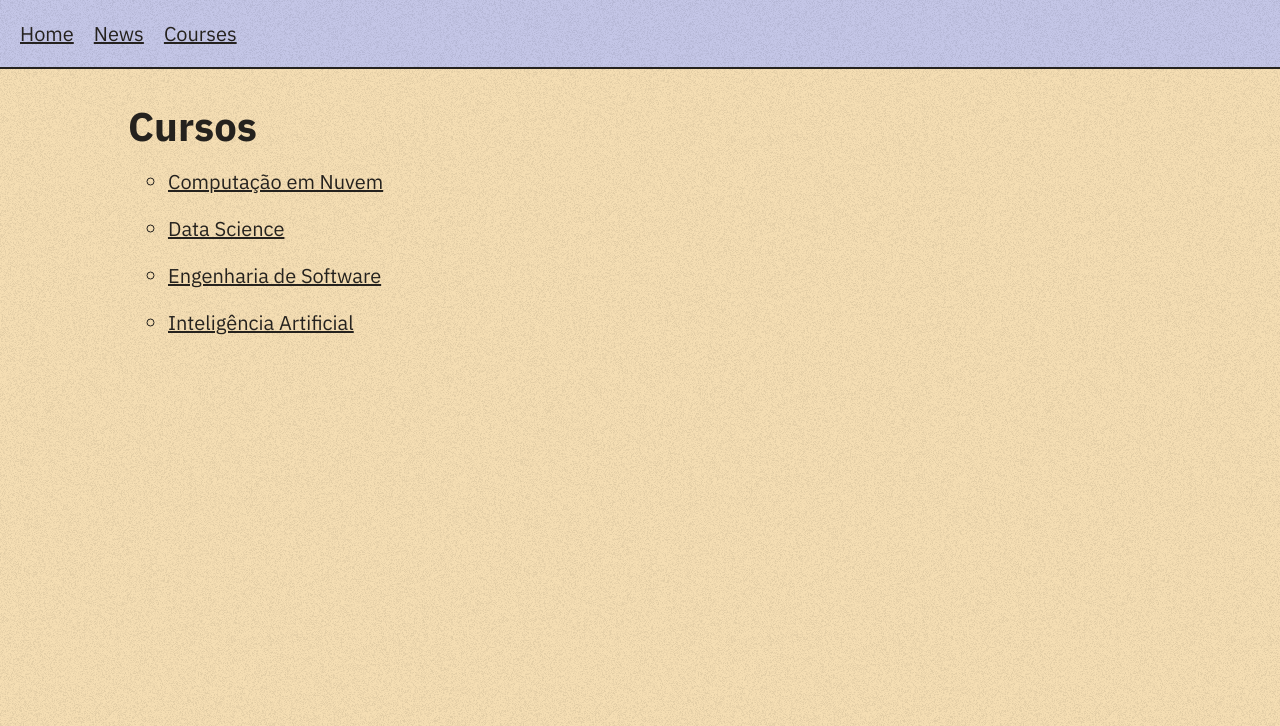
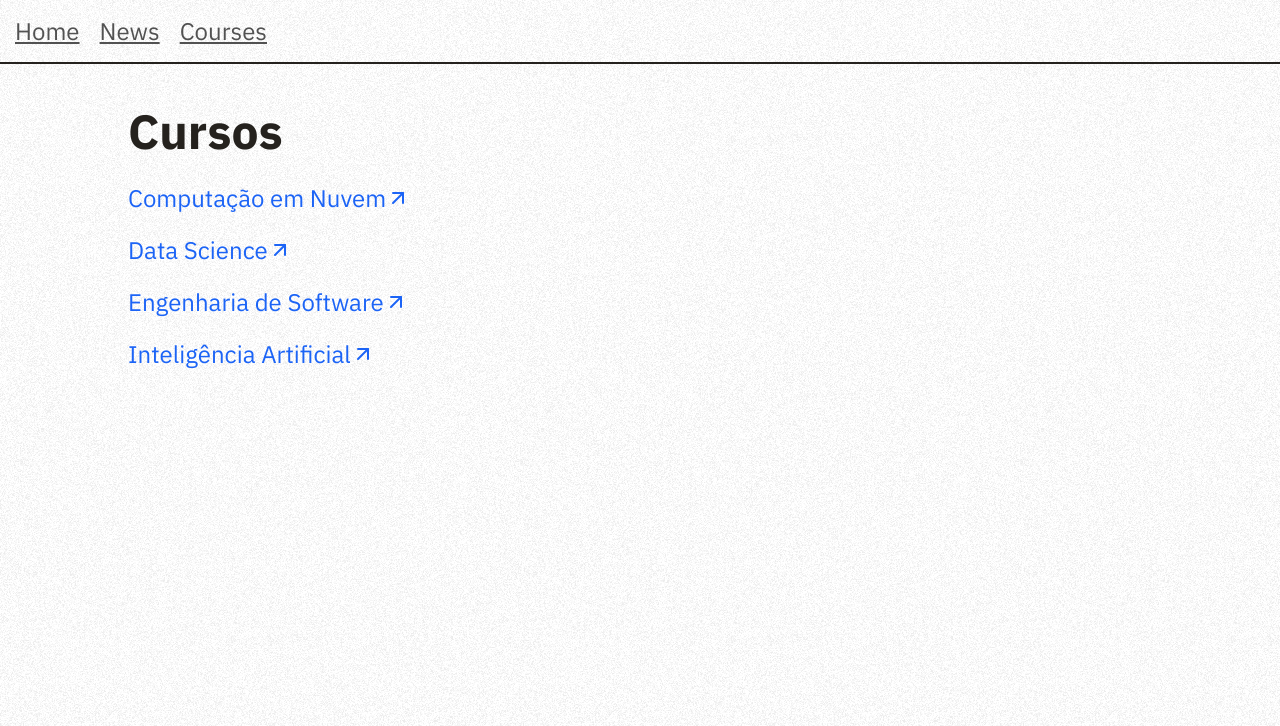
Before and after one commit to wildermiranda/dynamic-page, a Flask app: page /courses in a window 1280 px wide. Shown: the top 726 px of the page. Run offline with Flask 3, Linux system fonts and the light colour scheme.

Commit message:
Updated theme

```diff
--- a/static/style.css
+++ b/static/style.css
@@ -14,16 +14,15 @@ html {
 body {
     width: 100%;
     height: 100%;
-    font-size: 2rem;
-    background-color: #F5DEB3;
+    font-size: 2.4rem;
     background-image: url('./background.png');
 }
 
 header {
     width: 100%;
-    padding: 2rem;
+    padding: 1.5rem;
     border-bottom: 0.2rem solid #25221E;
-    background-color: #C4C6E7;
+    background-color: #FFF;
     background-image: url('./background.png');
 
     position: fixed;
@@ -35,6 +34,10 @@ nav {
     gap: 2rem;
 }
 
+nav a {
+    color: #525252;
+}
+
 main {
     width: 80%;
     padding: 10rem 0;
@@ -42,7 +45,7 @@ main {
 }
 
 h1 {
-    margin-bottom: 1.6rem;
+    margin-bottom: 2rem;
 }
 
 ul {
@@ -52,6 +55,25 @@ ul {
     display: flex;
     flex-direction: column;
     gap: 2rem;
+}
+
+#links {
+    padding: 0;
+    list-style-type: none;
+}
+
+#links li {
+    display: flex;
+    align-items: center;
+}
+
+#links li a {
+    color: #1C64F6;
+    text-decoration: none;
+}
+
+#links li a:hover {
+    text-decoration: underline;
 }
 
 footer {
@@ -75,11 +97,15 @@ footer p {
 
 @media screen and (max-width: 768px) {
     body {
-        font-size: 1.6rem;
+        font-size: 1.8rem;
     }
 
     main {
         width: 85%;
         padding-bottom: 10rem;
     }
+
+    footer p {
+        font-size: 1.6rem;
+    }
 }
--- a/templates/courses.html
+++ b/templates/courses.html
@@ -7,10 +7,22 @@
 {% block content %}
     <h1>Cursos</h1>
 
-    <ul>
-        <li><a href="/courses/computacao-em-nuvem">{{courses[0]}}</a></li>
-        <li><a href="/courses/data-science">{{courses[1]}}</a></li>
-        <li><a href="/courses/engenharia-de-software">{{courses[2]}}</a></li>
-        <li><a href="/courses/inteligencia-artificial">{{courses[3]}}</a></li>
+    <ul id="links">
+        <li>
+            <a href="/courses/computacao-em-nuvem">{{courses[0]}}</a>
+            <img src="../static/arrow.svg" alt="arrow">
+        </li>
+        <li>
+            <a href="/courses/data-science">{{courses[1]}}</a>
+            <img src="../static/arrow.svg" alt="arrow">
+        </li>
+        <li>
+            <a href="/courses/engenharia-de-software">{{courses[2]}}</a>
+            <img src="../static/arrow.svg" alt="arrow">
+        </li>
+        <li>
+            <a href="/courses/inteligencia-artificial">{{courses[3]}}</a>
+            <img src="../static/arrow.svg" alt="arrow">
+        </li>
     </ul>
 {% endblock %}
```
Also changed, not shown: static/arrow.svg (added).
